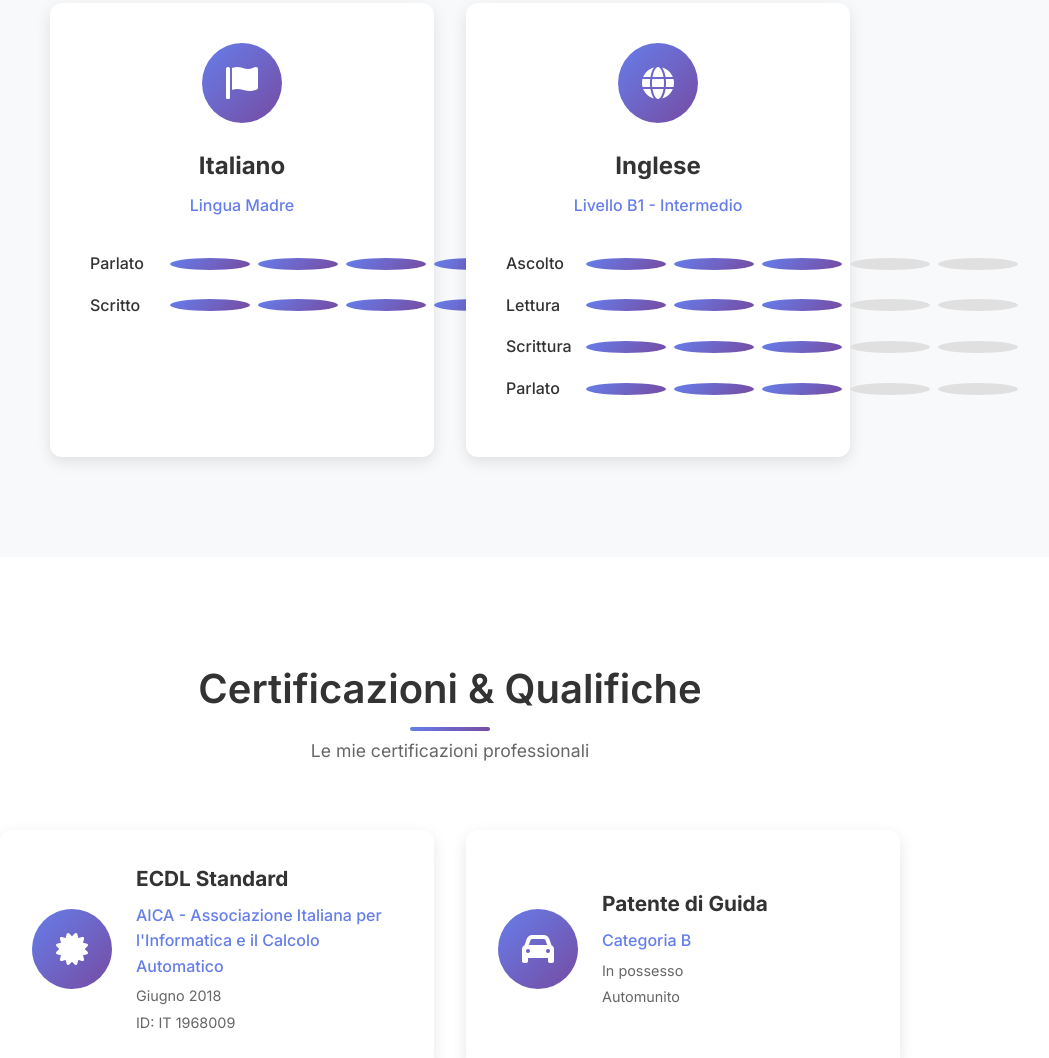
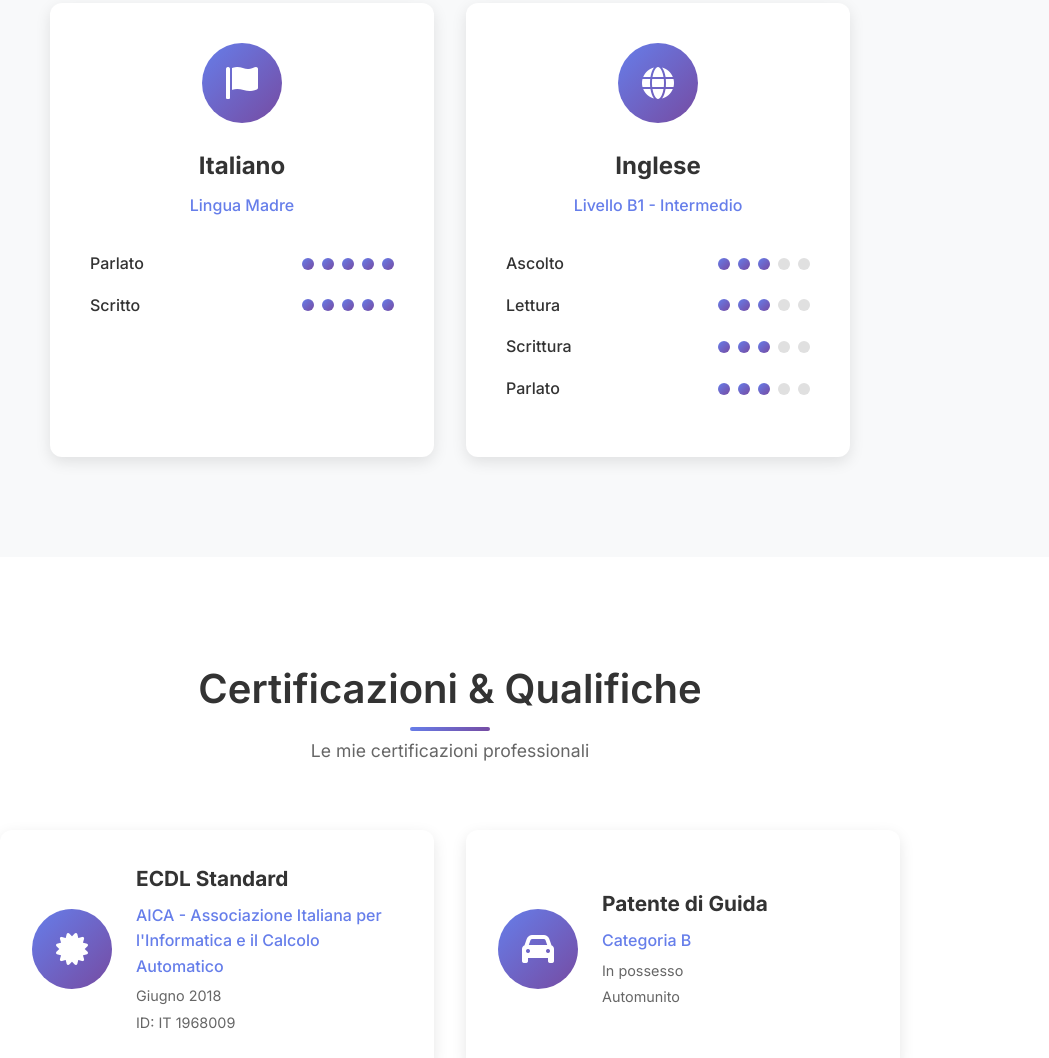
Before and after one commit to GiacomoDellaCorte99/giacomodellacorte99.github.io, a plain HTML site: page index.html in a window 1280 px wide. Shown: the part 5900-6958 px from the top of the page, without its empty margins (190-1239 px from the left). Drawn offline with Linux system fonts and the light colour scheme.

```diff
--- a/index.html
+++ b/index.html
@@ -356,21 +356,21 @@
                         <div class="language-skill">
                             <span>Parlato</span>
                             <div class="skill-dots">
-                                <span class="dot active"></span>
-                                <span class="dot active"></span>
-                                <span class="dot active"></span>
-                                <span class="dot active"></span>
-                                <span class="dot active"></span>
+                                <div class="dot active"></div>
+                                <div class="dot active"></div>
+                                <div class="dot active"></div>
+                                <div class="dot active"></div>
+                                <div class="dot active"></div>
                             </div>
                         </div>
                         <div class="language-skill">
                             <span>Scritto</span>
                             <div class="skill-dots">
-                                <span class="dot active"></span>
-                                <span class="dot active"></span>
-                                <span class="dot active"></span>
-                                <span class="dot active"></span>
-                                <span class="dot active"></span>
+                                <div class="dot active"></div>
+                                <div class="dot active"></div>
+                                <div class="dot active"></div>
+                                <div class="dot active"></div>
+                                <div class="dot active"></div>
                             </div>
                         </div>
                     </div>
@@ -385,41 +385,41 @@
                         <div class="language-skill">
                             <span>Ascolto</span>
                             <div class="skill-dots">
-                                <span class="dot active"></span>
-                                <span class="dot active"></span>
-                                <span class="dot active"></span>
-                                <span class="dot"></span>
-                                <span class="dot"></span>
+                                <div class="dot active"></div>
+                                <div class="dot active"></div>
+                                <div class="dot active"></div>
+                                <div class="dot"></div>
+                                <div class="dot"></div>
                             </div>
                         </div>
                         <div class="language-skill">
                             <span>Lettura</span>
                             <div class="skill-dots">
-                                <span class="dot active"></span>
-                                <span class="dot active"></span>
-                                <span class="dot active"></span>
-                                <span class="dot"></span>
-                                <span class="dot"></span>
+                                <div class="dot active"></div>
+                                <div class="dot active"></div>
+                                <div class="dot active"></div>
+                                <div class="dot"></div>
+                                <div class="dot"></div>
                             </div>
                         </div>
                         <div class="language-skill">
                             <span>Scrittura</span>
                             <div class="skill-dots">
-                                <span class="dot active"></span>
-                                <span class="dot active"></span>
-                                <span class="dot active"></span>
-                                <span class="dot"></span>
-                                <span class="dot"></span>
+                                <div class="dot active"></div>
+                                <div class="dot active"></div>
+                                <div class="dot active"></div>
+                                <div class="dot"></div>
+                                <div class="dot"></div>
                             </div>
                         </div>
                         <div class="language-skill">
                             <span>Parlato</span>
                             <div class="skill-dots">
-                                <span class="dot active"></span>
-                                <span class="dot active"></span>
-                                <span class="dot active"></span>
-                                <span class="dot"></span>
-                                <span class="dot"></span>
+                                <div class="dot active"></div>
+                                <div class="dot active"></div>
+                                <div class="dot active"></div>
+                                <div class="dot"></div>
+                                <div class="dot"></div>
                             </div>
                         </div>
                     </div>
--- a/styles.css
+++ b/styles.css
@@ -580,20 +580,22 @@ body {
 }
 
 .dot {
-    width: 12px;
-    height: 12px;
-    min-width: 12px;
-    min-height: 12px;
-    max-width: 12px;
-    max-height: 12px;
-    border-radius: 50%;
+    width: 12px !important;
+    height: 12px !important;
+    min-width: 12px !important;
+    min-height: 12px !important;
+    max-width: 12px !important;
+    max-height: 12px !important;
+    border-radius: 50% !important;
     background: #e0e0e0;
     transition: background 0.3s ease;
-    flex: none;
-    flex-shrink: 0;
-    flex-grow: 0;
-    display: inline-block;
-    box-sizing: border-box;
+    flex: 0 0 12px !important;
+    display: block !important;
+    box-sizing: content-box !important;
+    margin: 0 !important;
+    padding: 0 !important;
+    border: none !important;
+    position: relative;
 }
 
 .dot.active {
```
